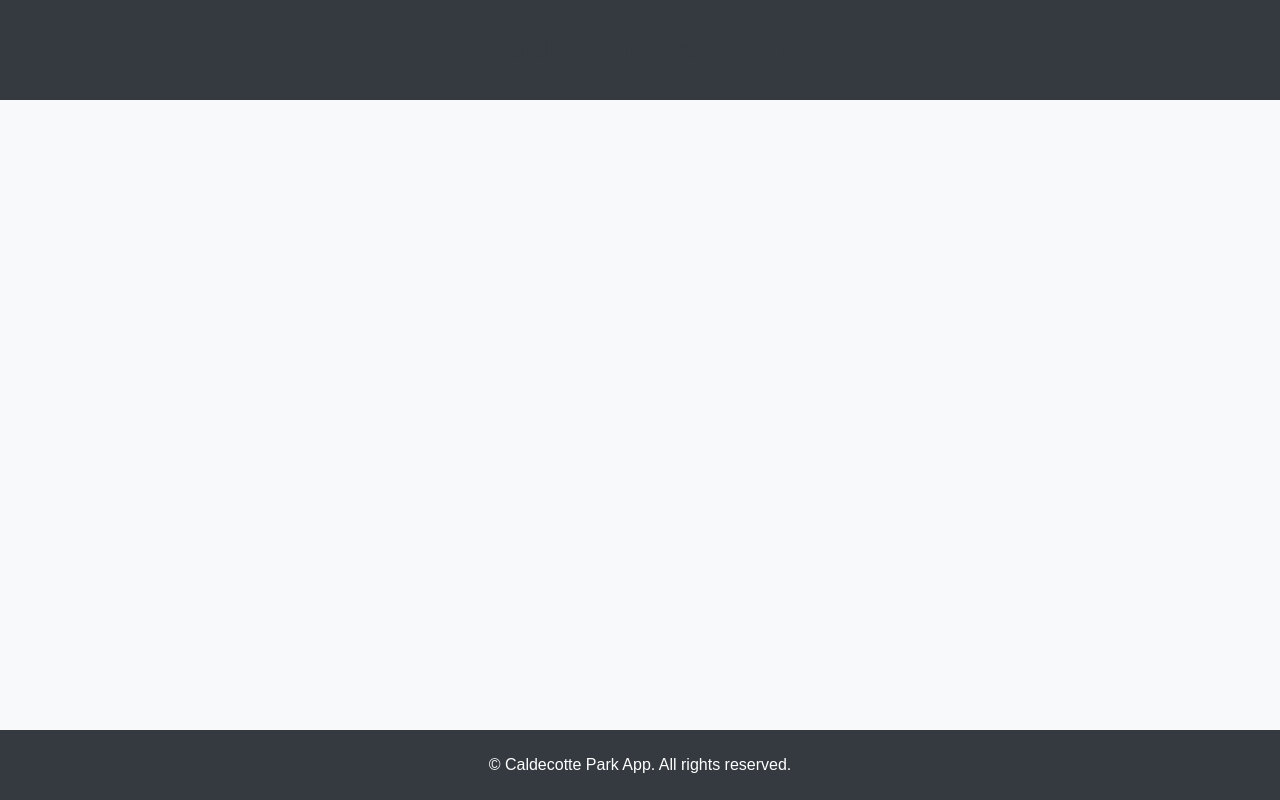
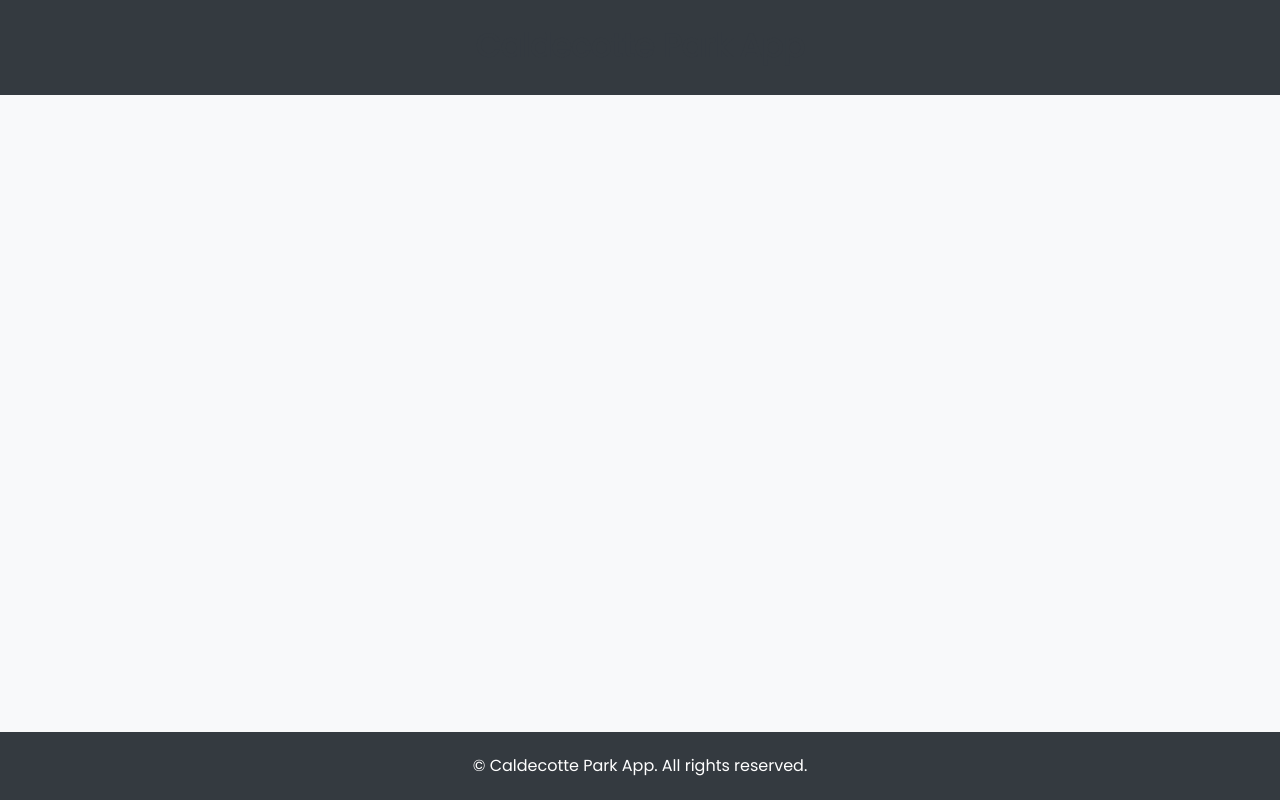
Before and after one commit to calum-gray/Poster-Assignment, a Flask app: template flask-app/app/templates/base.html in a window 1280 px wide. Run offline with Flask 2, Linux system fonts and the light colour scheme; the template is opened without the code that fills it, so the values that code supplies are empty.

Commit message:
Sexy Poppins Font Fixed - Quava was silly

```diff
--- a/flask-app/app/static/css/styles.css
+++ b/flask-app/app/static/css/styles.css
@@ -1,5 +1,59 @@
+@font-face {
+        font-family: 'poppins-extralight';
+        src: url('/flask-app/app/static/font/poppins/poppins-extralight-webfont.woff2') format('woff2'),
+            url('/flask-app/app/static/font/poppins/poppins-extralight-webfont.woff') format('woff');
+        font-weight: normal;
+        font-style: normal;
+
+}
+
+@font-face {
+        font-family: 'poppins-light';
+        src: url('/flask-app/app/static/font/poppins/poppins-light-webfont.woff2') format('woff2'),
+            url('/flask-app/app/static/font/poppins/poppins-light-webfont.woff') format('woff');
+        font-weight: normal;
+        font-style: normal;
+
+}
+
+@font-face {
+        font-family: 'poppins-medium';
+        src: url('/flask-app/app/static/font/poppins/poppins-medium-webfont.woff2') format('woff2'),
+            url('/flask-app/app/static/font/poppins/poppins-medium-webfont.woff') format('woff');
+        font-weight: normal;
+        font-style: normal;
+
+}
+
+@font-face {
+        font-family: 'poppins-regular';
+        src: url('/flask-app/app/static/font/poppins/poppins-regular-webfont.woff2') format('woff2'),
+            url('/flask-app/app/static/font/poppins/poppins-regular-webfont.woff') format('woff');
+        font-weight: normal;
+        font-style: normal;
+
+}
+
+@font-face {
+        font-family: 'poppins-semibold';
+        src: url('/flask-app/app/static/font/poppins/poppins-semibold-webfont.woff2') format('woff2'),
+            url('/flask-app/app/static/font/poppins/poppins-semibold-webfont.woff') format('woff');
+        font-weight: normal;
+        font-style: normal;
+
+}
+
+@font-face {
+        font-family: 'poppins-bold';
+        src: url('/flask-app/app/static/font/poppins/poppins-bold-webfont.woff2') format('woff2'),
+            url('/flask-app/app/static/font/poppins/poppins-bold-webfont.woff') format('woff');
+        font-weight: normal;
+        font-style: normal;
+
+}
+
 body {
-    font-family: Arial, sans-serif;
+    font-family: poppins-regular, Arial, sans-serif;
     margin: 0;
     padding: 0;
     background-color: #f8f9fa;
```
Also changed, not shown: flask-app/app/static/font/poppins/poppins-bold-webfont.woff (added), flask-app/app/static/font/poppins/poppins-bold-webfont.woff2 (added), flask-app/app/static/font/poppins/poppins-extralight-webfont.woff (added), flask-app/app/static/font/poppins/poppins-extralight-webfont.woff2 (added), flask-app/app/static/font/poppins/poppins-light-webfont.woff (added), flask-app/app/static/font/poppins/poppins-light-webfont.woff2 (added), flask-app/app/static/font/poppins/poppins-medium-webfont.woff (added), flask-app/app/static/font/poppins/poppins-medium-webfont.woff2 (added), flask-app/app/static/font/poppins/poppins-regular-webfont.woff (added), flask-app/app/static/font/poppins/poppins-regular-webfont.woff2 (added), flask-app/app/static/font/poppins/poppins-semibold-webfont.woff (added), flask-app/app/static/font/poppins/poppins-semibold-webfont.woff2 (added).
